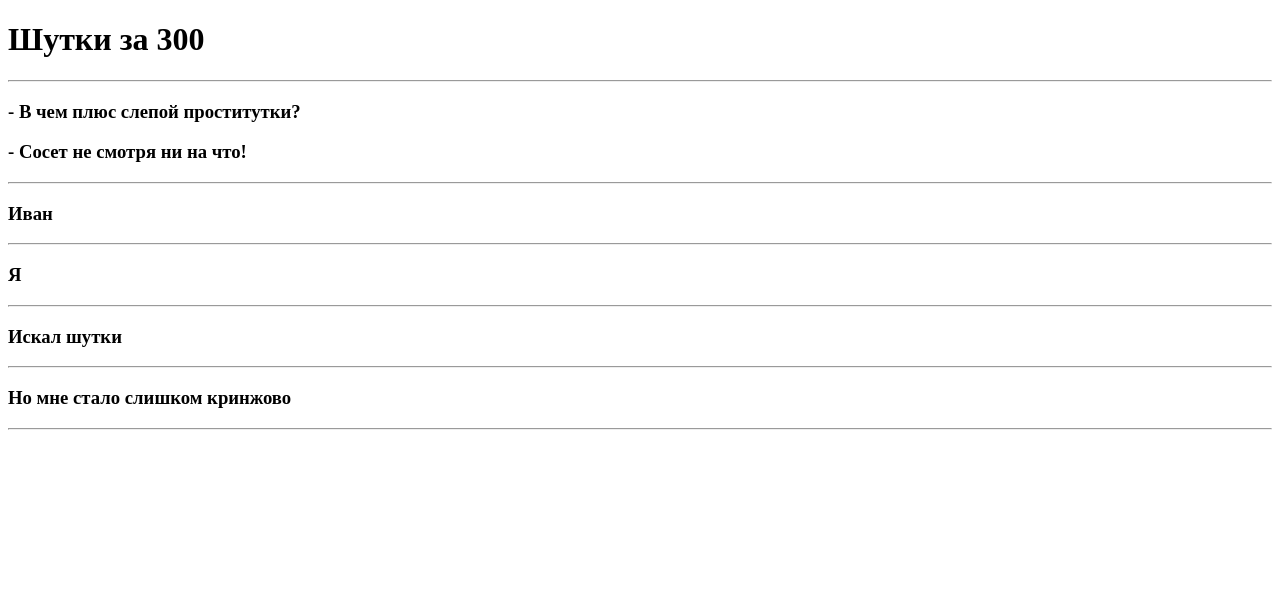
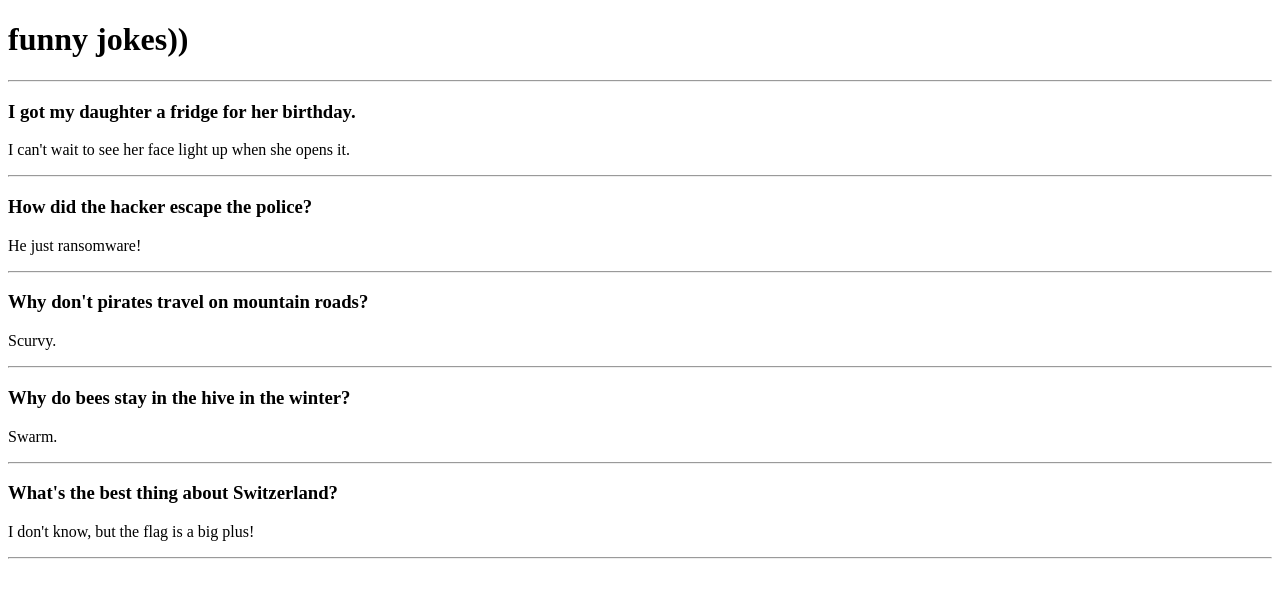
Before and after one commit to Stemagi/practice-14.03, a React (Vite) app: page / in a window 1280 px wide. Shown: the top 598 px of the page. Built offline with nearby package versions, Linux system fonts and the light colour scheme.

Commit message:
copied jokes from scrimba

```diff
--- a/src/app.jsx
+++ b/src/app.jsx
@@ -3,15 +3,28 @@
 export default function(){
   return(
     <div>
-      <h1>Шутки за 300</h1>
+      <h1>funny jokes))</h1>
       <hr />
       <Jokes
-      joke="- В чем плюс слепой проститутки?"
-      punchline="- Сосет не смотря ни на что!"/>
-      <Jokes joke="Иван" />
-      <Jokes joke="Я" />
-      <Jokes joke="Искал шутки" />
-      <Jokes joke="Но мне стало слишком кринжово" />
+      joke="I got my daughter a fridge for her birthday."
+      punchline="I can't wait to see her face light up when she opens it."/>
+      {/* Ххппхпхп ладно, эта неплохая */}
+      <Jokes
+      joke="How did the hacker escape the police?"
+      punchline="He just ransomware!"
+       />
+      <Jokes
+      joke="Why don't pirates travel on mountain roads?"
+      punchline="Scurvy."
+      />
+      <Jokes
+      joke="Why do bees stay in the hive in the winter?"
+      punchline="Swarm."
+      />
+      <Jokes
+      joke="What's the best thing about Switzerland?"
+      punchline="I don't know, but the flag is a big plus!"
+      />
     </div>
   )
 }
--- a/src/jokes.jsx
+++ b/src/jokes.jsx
@@ -3,7 +3,7 @@
   return(
   <div>
     <h3>{props.joke}</h3>
-    <h3>{props.punchline}</h3>
+    <p>{props.punchline}</p>
     <hr />
   </div>
   )
```
